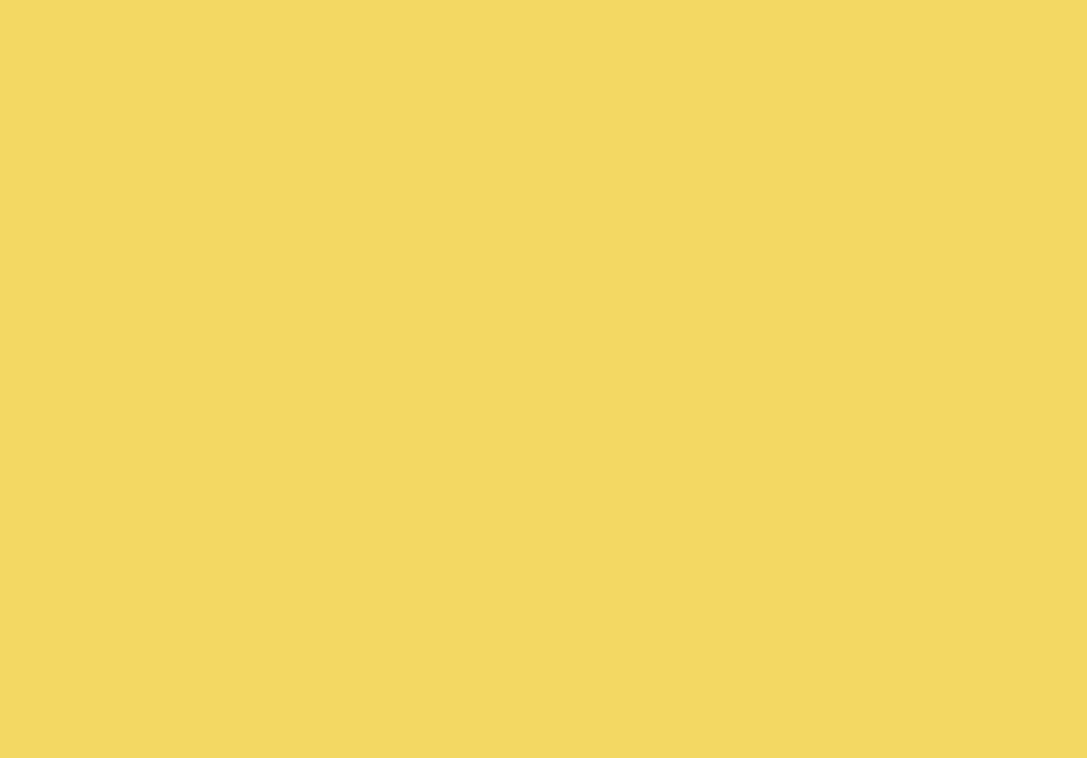
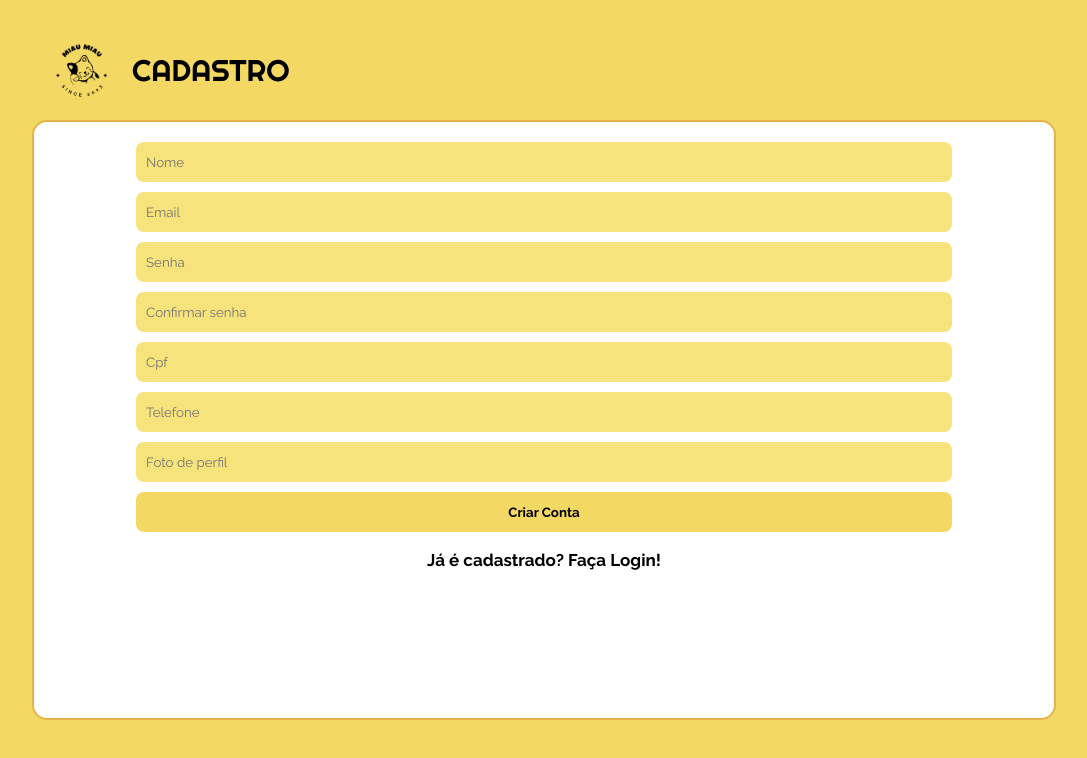
Before and after one commit to FSacerdote/projeto18-freela-front, a React (Vite) app: page /cadastro in a window 1280 px wide. Shown: the top 758 px of the page, without its empty margins (96-1183 px from the left). Built offline with nearby package versions, Linux system fonts and the light colour scheme.

Commit message:
feat: funcionamento da tela de cadastro

```diff
--- a/src/App.jsx
+++ b/src/App.jsx
@@ -2,6 +2,8 @@ import { BrowserRouter, Route, Routes } from "react-router-dom"
 import GlobalStyleCss from "./style/globalStyle"
 import ResetCss from "./style/reset"
 import LoginPage from "./pages/LoginPage"
+import SignUpPage from "./pages/SignUpPage"
+import { UserContextProvider } from "./context/AuthContext"
 
 
 function App() {
@@ -10,13 +12,15 @@ function App() {
     <BrowserRouter>
       <ResetCss/>
       <GlobalStyleCss/>
+      <UserContextProvider>
         <Routes>
           <Route path="/login" element={<LoginPage/>}/>
-        <Route path="/cadastro"/>
+          <Route path="/cadastro" element={<SignUpPage/>}/>
           <Route path="/home"/>
           <Route path="/gatos/:id"/>
           <Route path="/gatos/me"/>
         </Routes>
+      </UserContextProvider>
     </BrowserRouter>
   )
 }
--- a/src/context/AuthContext.jsx
+++ b/src/context/AuthContext.jsx
@@ -1,18 +1,16 @@
 import { createContext, useState } from "react";
 
+const UserContext = createContext()
 
-const AuthContext = createContext()
-
-function AuthContextProider ({children}){
-
+function UserContextProvider({children}){
     const lsToken = localStorage.getItem("token")
     const [token, setToken] = useState(lsToken)
 
     return(
-        <AuthContext.Provider values={{token, setToken}}>
+        <UserContext.Provider value={{token, setToken}}>
             {children}
-        </AuthContext.Provider>
+        </UserContext.Provider>
     )
 }
 
-export {AuthContext, AuthContextProider}
+export {UserContext, UserContextProvider}
--- a/src/pages/LoginPage.jsx
+++ b/src/pages/LoginPage.jsx
@@ -1,29 +1,29 @@
 import { styled } from "styled-components"
 import logo from "../assets/logo.png"
-import { useState } from "react"
 import axios from "axios"
+import { UserContext } from "../context/AuthContext"
 import { useNavigate } from "react-router-dom"
-import { AuthContext } from "../context/AuthContext"
+import { useContext, useState } from "react"
 
 export default function LoginPage() {
 
     const navigate = useNavigate()
-    const {setToken} = AuthContext
     const [email, setEmail] = useState("")
     const [password, setPassword] = useState("")
+    const { setToken } = useContext(UserContext)
 
     function entrar(event) {
         event.preventDefault()
-        if (password.length < 3) return alert("A senha deve ter pelo menos 3 digitos")
-        axios.post(`${import.meta.env.VITE_API_URL}/signup`, {email, password})
-            .then((resposta)=>{
+        axios.post(`${import.meta.env.VITE_API_URL}/signin`, { email, password })
+            .then((resposta) => {
                 localStorage.setItem("token", resposta.data.token)
                 setToken(resposta.data.token)
                 navigate("/home")
             })
-            .catch((error)=>{
-                if(error.response.status === 404) return alert("usuário inválido")
-                if(error.response.status === 401) return alert("Senha inválida, tente novamente")
+            .catch((error) => {
+                console.log(error)
+                if (error.response.status === 404) return alert("usuário inválido")
+                if (error.response.status === 401) return alert("Senha inválida, tente novamente")
                 alert("Erro ao realizar o login, tente novamente mais tarde ou consulte o suporte tecnico")
             })
     }
@@ -34,10 +34,10 @@ export default function LoginPage() {
             <p>LOGIN</p>
             <Container>
                 <Form onSubmit={entrar}>
-                    <input type="email" placeholder="Email" value={email} onChange={(e) => setEmail(e.target.value)} required/>
-                    <input type="password" placeholder="Senha" value={password} onChange={(e) => setPassword(e.target.value)} required/>
+                    <input type="email" placeholder="Email" value={email} onChange={(e) => setEmail(e.target.value)} required />
+                    <input type="password" placeholder="Senha" value={password} onChange={(e) => setPassword(e.target.value)} required />
                     <button>Entrar</button>
-                    <h1>Primeira vez? Cadastre-se!</h1>
+                    <h1 onClick={() => navigate("/cadastro")}>Primeira vez? Cadastre-se!</h1>
                 </Form>
             </Container>
         </Page>
--- /dev/null
+++ b/src/pages/SignUpPage.jsx
@@ -0,0 +1,137 @@
+import { styled } from "styled-components"
+import logo from "../assets/logoSemFundo.png"
+import { useState } from "react"
+import axios from "axios"
+import { useNavigate } from "react-router-dom"
+
+export default function SignUpPage() {
+
+    const navigate = useNavigate()
+    const [email, setEmail] = useState("")
+    const [password, setPassword] = useState("")
+    const [nome, setNome] = useState("")
+    const [telefone, setTelefone] = useState("")
+    const [cpf, setCpf] = useState("")
+    const [foto, setFoto] = useState("")
+    const [confirmar, setConfirmar] = useState("")
+
+
+    function cadastrar(event) {
+        event.preventDefault()
+        if (password.length < 3) return alert("A senha deve ter pelo menos 3 digitos")
+        if (password !== confirmar) return alert("A confirmação de senha deve ser igual a senha")
+        axios.post(`${import.meta.env.VITE_API_URL}/signup`, { nome, email, password, cpf, telefone, foto })
+            .then(() => {
+                navigate("/login")
+            })
+            .catch((error) => {
+                if (error.response.status === 409) return alert("Email ou Cpf já cadastrados")
+                if (error.response.status === 422) return alert("Erro no formato dos dados, tente novamente")
+                alert("Erro ao realizar o cadastro, tente novamente mais tarde ou consulte o suporte tecnico")
+            })
+    }
+
+    return (
+        <Page>
+            <Header>
+                <img src={logo} alt="logo" />
+                <p>CADASTRO</p>
+            </Header>
+            <Container>
+                <Form onSubmit={cadastrar}>
+                    <input type="text" placeholder="Nome" value={nome} onChange={(e) => setNome(e.target.value)} required />
+                    <input type="email" placeholder="Email" value={email} onChange={(e) => setEmail(e.target.value)} required />
+                    <input type="password" placeholder="Senha" value={password} onChange={(e) => setPassword(e.target.value)} required />
+                    <input type="password" placeholder="Confirmar senha" value={confirmar} onChange={(e) => setConfirmar(e.target.value)} required />
+                    <input type="text" placeholder="Cpf" value={cpf} onChange={(e) => {
+                        let value = e.target.value.replace(/\D/g, '')
+                        if (value.length > 3) value = value.substring(0, 3) + '.' + value.substring(3)
+                        if (value.length > 7) value = value.substring(0, 7) + '.' + value.substring(7)
+                        if (value.length > 11) value = value.substring(0, 11) + '-' + value.substring(11, 13)
+                        setCpf(value)
+                    }} required />
+                    <input type="text" placeholder="Telefone" value={telefone} onChange={(e) => {
+                        let value = e.target.value.replace(/\D/g, '')
+                        if (value.length > 2) value = '(' + value.substring(0, 2) + ') ' + value.substring(2)
+                        if (value.length > 10) value = value.substring(0, 10) + '-' + value.substring(10, 14)
+                        setTelefone(value)
+                    }} required />
+                    <input type="url" placeholder="Foto de perfil" value={foto} onChange={(e) => setFoto(e.target.value)} required />
+                    <button>Criar Conta</button>
+                    <h1 onClick={() => navigate("/login")}>Já é cadastrado? Faça Login!</h1>
+                </Form>
+            </Container>
+        </Page>
+    )
+}
+
+const Page = styled.div`
+    height: 100vh;
+    display: flex;
+    flex-direction: column;
+    align-items: center;
+`
+
+const Header = styled.div`
+    margin-top: 20px;
+    width: 80%;
+    display: flex;
+    align-items: center;
+    p{
+        font-family: 'Righteous', cursive;
+        font-size: 30px;
+        color: black;
+    }
+    img{
+        width: 100px;
+    }
+`
+
+const Container = styled.div`
+    height: 75%;
+    width: 80%;
+    border-radius: 15px;
+    background-color: white;
+    display: flex;
+    flex-direction: column;
+    border: 2px solid #e5B448;
+    align-items: center;
+`
+
+const Form = styled.form`
+    margin-top: 20px;
+    width: 100%;
+    display: flex;
+    flex-direction: column;
+    align-items: center;
+    gap: 10px;
+    font-family: 'Raleway', sans-serif;
+    input{
+        font-family: 'Raleway', sans-serif;
+        font-weight: 400;
+        padding-left: 10px;
+        width: 80%;
+        height: 40px;
+        border-radius: 8px;
+        border: none;
+        background:#F7e37c;
+    }
+    button{
+        font-family: 'Raleway', sans-serif;
+        font-weight: 700;
+        width: 80%;
+        height: 40px;
+        background-color: #F3D863;
+        border-radius: 8px;
+        border: none;
+        &:hover{
+            filter: brightness(0.9);
+        }
+    }
+    h1{
+        margin-top: 10px;
+        font-weight: 700;
+        font-size: 17px;
+        color: black;
+    }
+`
```
Also changed, not shown: src/assets/logoSemFundo.png (added). Lines whose indentation alone changed are shown as unchanged.
